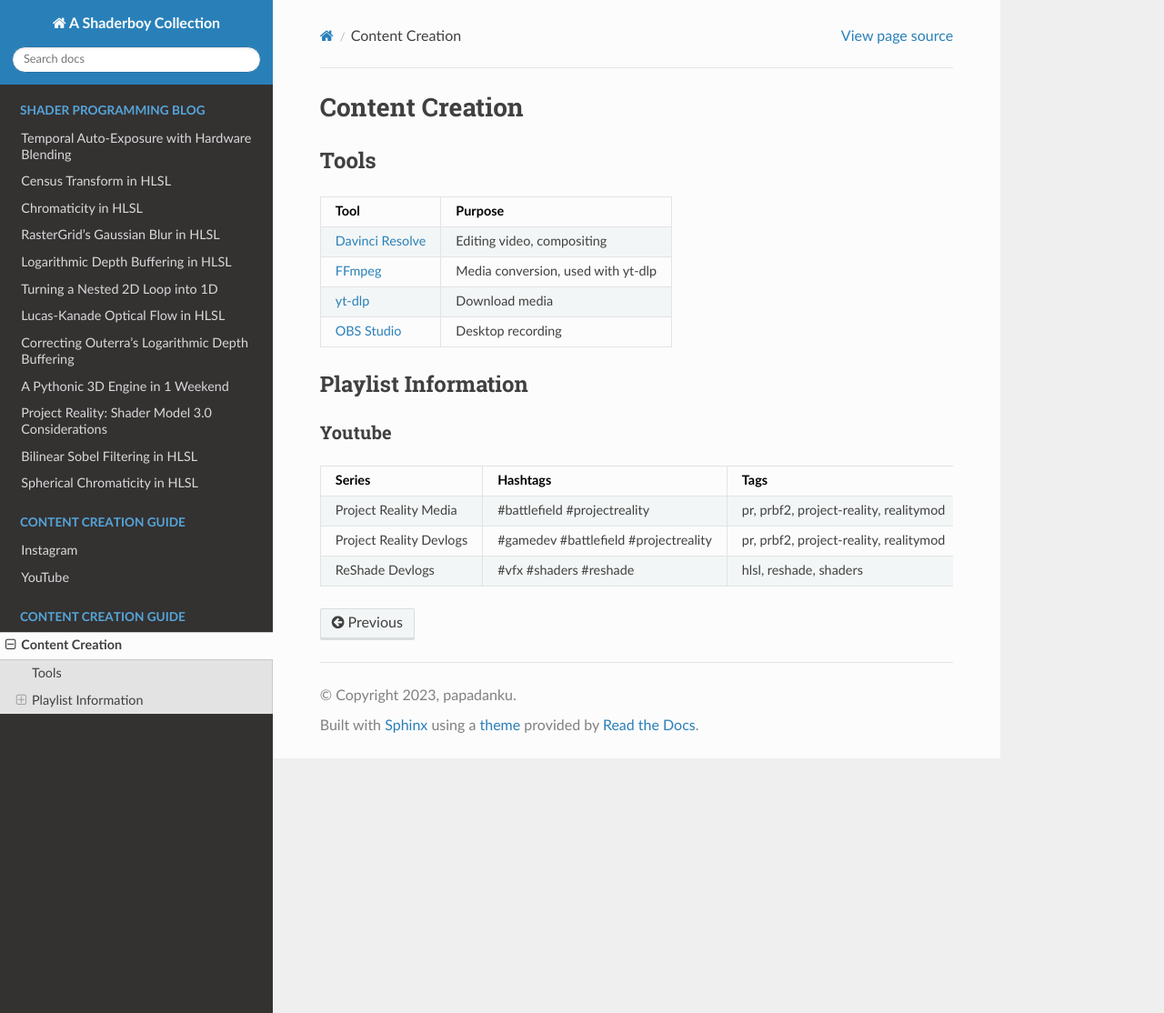
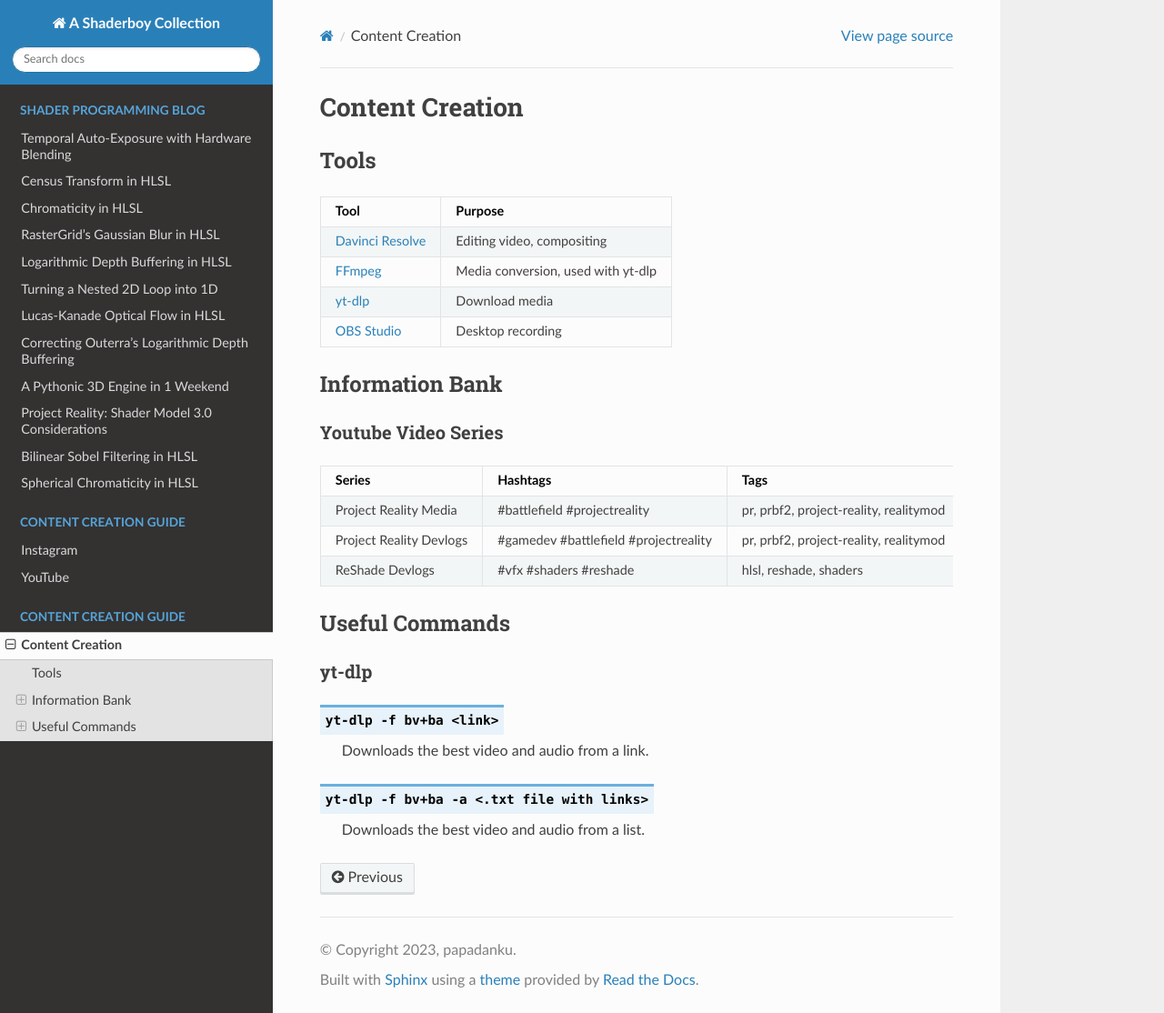
Before and after one commit to papadanku/papadanku.github.io, a Sphinx documentation site: the page built from docs/source/personal/video.rst, in a window 1280 px wide and 1114 px high. Shown: the whole window at 91% size. Built offline with Sphinx 7.4.7 and the Read the Docs theme 2.0.0, drawn with Linux system fonts in a browser that asks for light colours.

Commit message:
Update video.rst

```diff
--- a/docs/source/personal/video.rst
+++ b/docs/source/personal/video.rst
@@ -19,11 +19,11 @@ Tools
    * - `OBS Studio <https://obsproject.com/>`_
      - Desktop recording
 
-Playlist Information
---------------------
+Information Bank
+----------------
 
-Youtube
-^^^^^^^
+Youtube Video Series
+^^^^^^^^^^^^^^^^^^^^
 
 .. list-table::
    :header-rows: 1
@@ -44,3 +44,17 @@ Youtube
      - #vfx #shaders #reshade
      - hlsl, reshade, shaders
      - Science & Technology
+
+Useful Commands
+---------------
+
+yt-dlp
+^^^^^^
+
+.. describe:: yt-dlp -f bv+ba <link>
+
+   Downloads the best video and audio from a link.
+
+.. describe:: yt-dlp -f bv+ba -a <.txt file with links>
+
+   Downloads the best video and audio from a list.
```
